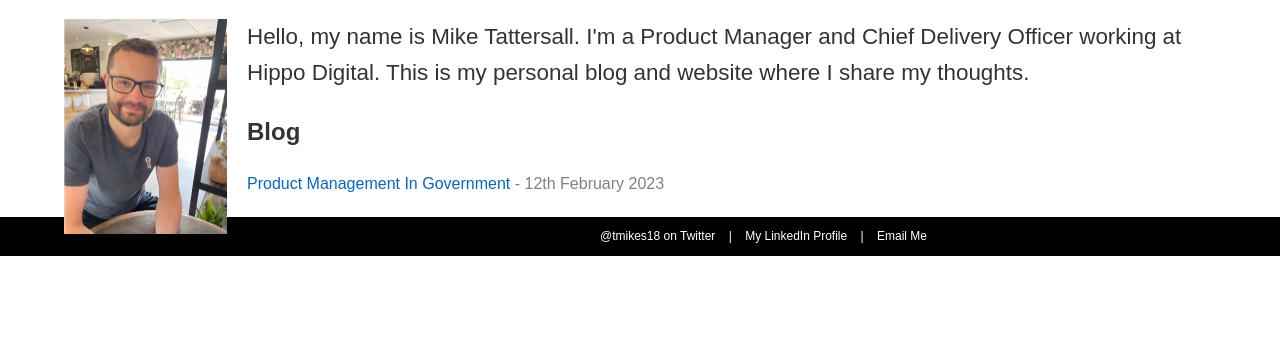
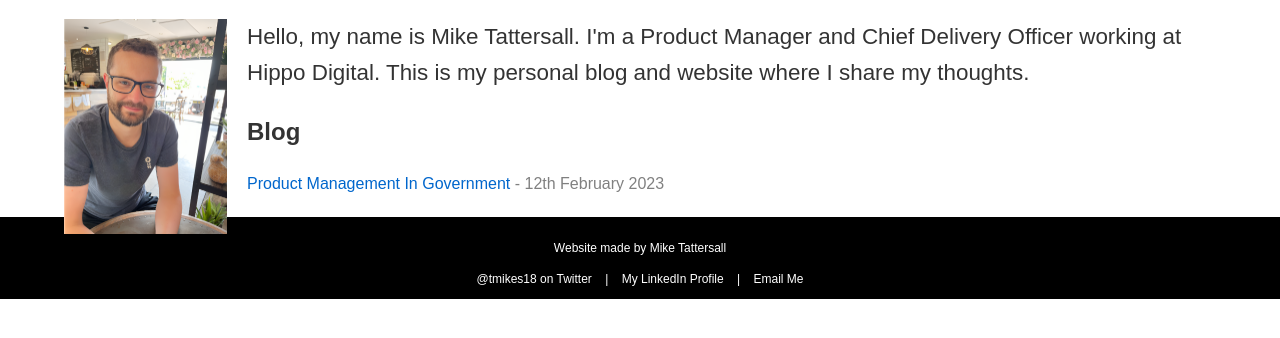
Before and after one commit to MikeT18/mike-website, a plain HTML site: page index.html in a window 1280 px wide. Shown: the part 66-404 px from the top of the page. Drawn offline with Linux system fonts and the light colour scheme.

Commit message:
Update index.html

```diff
--- a/index.html
+++ b/index.html
@@ -41,6 +41,7 @@
 </body>
     <footer>
     <div class="footer-content">
+        <p>Website made by Mike Tattersall</p>
         <a href="https://twitter.com/tmikes18" target="_blank">@tmikes18 on Twitter</a> |
         <a href="https://www.linkedin.com/in/mike-tattersall-03b41a93/" target="_blank">My LinkedIn Profile</a> |
         <a href="mailto:michaelrwtattersall@gmail.com">Email Me</a>
```
